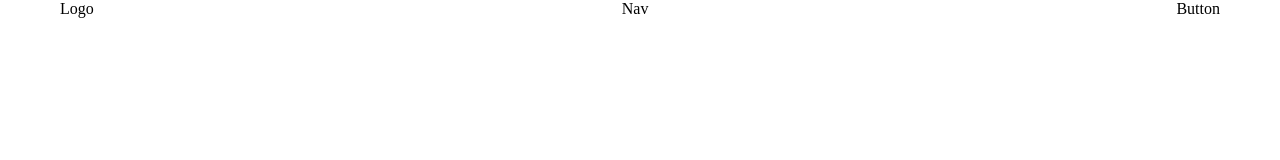
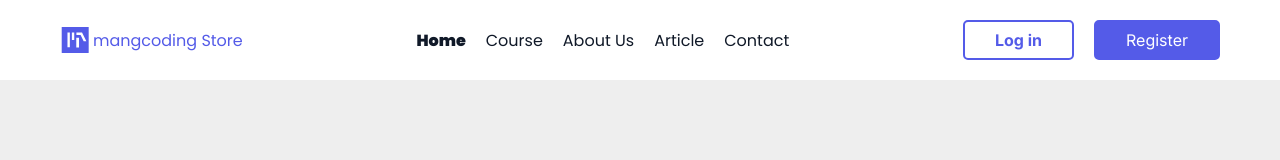
Before and after one commit to MohammadSalameh10/Landing, a plain HTML site: page index.html in a window 1280 px wide. Drawn offline with Linux system fonts and the light colour scheme.

Commit message:
create header

```diff
--- a/assets/css/main.css
+++ b/assets/css/main.css
@@ -1 +1,49 @@
 @import './base.css';
+body{
+    font-family: var(--mainFont);
+    background-color: #eee;
+}
+.header{
+    background-color: #fff;
+    padding: 20px 0;
+}
+.header .logo{
+    display: flex;
+    align-items: center;
+    gap: 3px;
+}
+.logo img{
+    width: 30px;
+}
+.logo a{
+    color: var(--mainColor);
+}
+.header .nav ul{
+    display: flex;
+    gap: 20px;
+}
+.header .nav ul li a{
+    color:#101928;
+}
+.active{
+    font-weight: 900;
+}
+.auth{
+    display: flex;
+    gap: 20px;
+}
+.auth a{
+  border: 2px solid var(--mainColor);
+  font-family: var(--subFont);
+  padding: 8px 30px;
+  border-radius: 5px;
+
+}
+.auth .login{
+    color: var(--mainColor);
+    font-weight: 700;
+}
+.auth .register{
+    color: #fff;
+    background-color: var(--mainColor);
+}
--- a/index.html
+++ b/index.html
@@ -12,9 +12,33 @@
     <header class="header">
         <div class="container">
             <div class="row">
-                <div class="logo">Logo</div>
-                <nav class="nav">Nav</nav>
-                <div class="auth">Button</div>
+                <div class="logo">
+                    <img src="./assets/img/Logo.svg" />
+                    <a href="#">mangcoding Store</a>
+                </div>
+                <nav class="nav">
+                    <ul>
+                        <li>
+                            <a href="#" class="active">Home</a>
+                        </li>
+                        <li>
+                            <a href="#">Course</a>
+                        </li>
+                        <li>
+                            <a href="#">About Us</a>
+                        </li>
+                        <li>
+                            <a href="#">Article</a>
+                        </li>
+                        <li>
+                            <a href="#">Contact</a>
+                        </li>
+                    </ul>
+                </nav>
+                <div class="auth">
+                    <a href="#" class="login">Log in</a>
+                    <a href="#" class="register">Register</a>
+                </div>
             </div>
         </div>
     </header>
```
Also changed, not shown: assets/img/Logo.svg (added).
